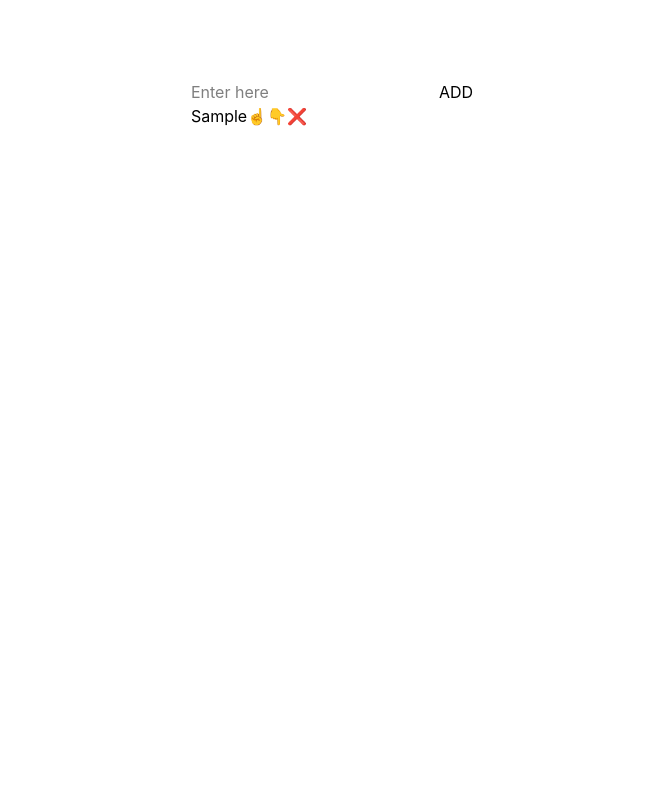
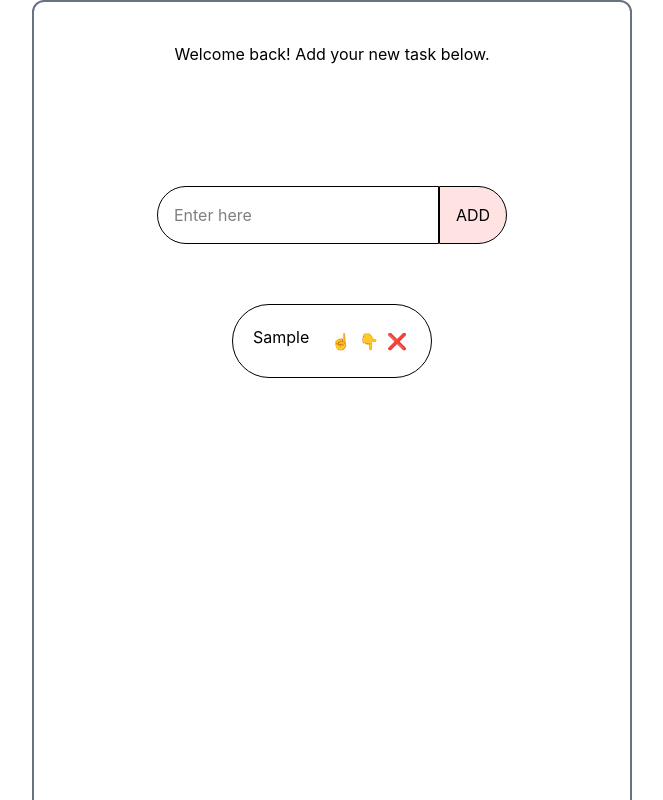
Before and after one commit to AnthonyLTorrefranca/to-do-list, a React (Vite) app: page / in a window 1280 px wide. Both pictures are taken after typing "Sample" into the empty fields and a click on the button "ADD". Shown: the top 800 px of the page, without its empty margins (308-971 px from the left). Built offline with nearby package versions, Linux system fonts and the light colour scheme.

Commit message:
refactor: clean som spaghetti code

```diff
--- a/src/App.jsx
+++ b/src/App.jsx
@@ -1,26 +1,46 @@
 import {useState, useEffect} from 'react'
 import TaskLists from './components/TaskLists.jsx'
 import TaskInput from './components/TaskInput.jsx'
+import SetAlert from './components/SetAlert.jsx'
 
 const App = () => {
   const [task, setTask] = useState("")
+  const [alert, setAlert] = useState("idle")
   const [TaskList, setTaskList] = useState([])
+
   function handleChange(e){
     setTask(e.target.value)
+    setAlert("idle")
+    return
   }
   function HandleSubmit(e){
     e.preventDefault();
     const newTask = {id: crypto.randomUUID(), text: task}
+
+    if(task.trim() === ""){
+      setAlert("blank")
+      return
+    }
+
+    if (TaskList.some((chicken)=> chicken.text.trim().toLowerCase() === newTask.text.trim().toLowerCase())){
+      setAlert("duplicate");
+      return
+    }
+
+    setAlert("idle")
     setTaskList(prev=> [...prev, newTask])
     setTask("")
   }
-  useEffect(()=>{console.log(task, TaskList)},[task, TaskList])
+  useEffect(()=>{console.log(TaskList)},[TaskList])
   return (
-    <section className="flex items-center justify-center mt-20">
-      <form onSubmit={HandleSubmit}>
+    <section className="flex items-center justify-start flex-col flex-nowrap border-2 border-gray-500 rounded-xl h-300 w-150">
+      <SetAlert alert={alert} />
+      <form onSubmit={HandleSubmit}  className="flex items-center justify-center mt-20">
         <TaskInput task={task} setTask={setTask} handleChange={handleChange}/>
-        <TaskLists task={task.id} TaskList={TaskList} />
       </form>
+      <section className="flex mt-10">
+        <TaskLists TaskList={TaskList} setTaskList={setTaskList} />
+      </section>
     </section>
   )
 }
--- /dev/null
+++ b/src/components/SetAlert.jsx
@@ -0,0 +1,9 @@
+export default function SetAlert({alert}) {
+  return (
+    <section className="p-10">
+      {alert === "idle" && <h1>Welcome back! Add your new task below.</h1>}
+      {alert === "blank" && <h1 className="text-red-500">You cannot add a task that is blank.</h1>}
+      {alert === "duplicate" && <h1 className="text-red-500">Bad news! This task exists!</h1>}
+    </section>
+  )
+}
--- /dev/null
+++ b/src/components/TaskBtn.jsx
@@ -0,0 +1,13 @@
+export default function TaskBtn({setTaskList, TaskList, index}) {
+  function handleDelete(targetIndex){
+    const updatedTask = TaskList.filter((_,i)=> i!== targetIndex)
+    setTaskList(updatedTask)
+  }
+  return (
+    <section>
+        <button className="cursor-pointer rounded-full hover:bg-gray-500 p-1 " type="button">☝️</button>
+        <button className="cursor-pointer rounded-full hover:bg-gray-500 p-1 " type="button">👇</button>
+        <button className="cursor-pointer rounded-full hover:bg-gray-500 p-1 " type="button" onClick={()=>handleDelete(index)}>❌</button>
+    </section>
+  )
+}
--- a/src/components/TaskInput.jsx
+++ b/src/components/TaskInput.jsx
@@ -1,8 +1,8 @@
 export default function TaskInput({task, handleChange}) {
   return (
     <>
-    <input placeholder='Enter here' name="task" value={task} onChange={handleChange} />
-    <button>ADD</button>
+      <input placeholder='Enter here' name="task" value={task} onChange={handleChange} className="border p-4 rounded-tl-full rounded-bl-full" />
+      <button className="cursor-pointer bg-red-100 border p-4 rounded-tr-full rounded-br-full">ADD</button>
     </>
   )
 }
--- a/src/components/TaskItem.jsx
+++ /dev/null
@@ -1,12 +0,0 @@
-export default function TaskItem() {
-  // function handleDelete(index){
-  //   const updatedTask = TaskList.filter()
-  // }
-  return (
-    <>
-        <button>☝️</button>
-        <button>👇</button>
-        <button>❌</button>
-    </>
-  )
-}
--- a/src/components/TaskLists.jsx
+++ b/src/components/TaskLists.jsx
@@ -1,16 +1,17 @@
-import TaskItem from './TaskItem.jsx'
+import TaskBtn from './TaskBtn.jsx'
 
-export default function TaskList({TaskList}) {
+export default function TaskList({setTaskList, TaskList, }) {
+
   return (
-    <div>
+    <>
       <ul>
         {TaskList.map((item,id)=>{
-          return <li key={id}>
+          return <li key={id} className="flex justify-between p-5 m-5 border rounded-full w-50">
             {item.text}
-            <TaskItem />
+            <TaskBtn setTaskList={setTaskList} />
           </li>
         })}
       </ul>
-    </div>
+    </>
   )
 }
--- a/src/index.css
+++ b/src/index.css
@@ -1 +1,8 @@
 @import "tailwindcss";
+body{
+    display: flex;
+    justify-content: center;
+    align-items: center;
+    flex-wrap: nowrap;
+    flex-direction: column;
+}
--- a/src/main.jsx
+++ b/src/main.jsx
@@ -5,6 +5,6 @@ import './index.css'
 
 createRoot(document.getElementById('root')).render(
   <StrictMode>
-    <App />
+    <App className="body" />
   </StrictMode>
 )
```
